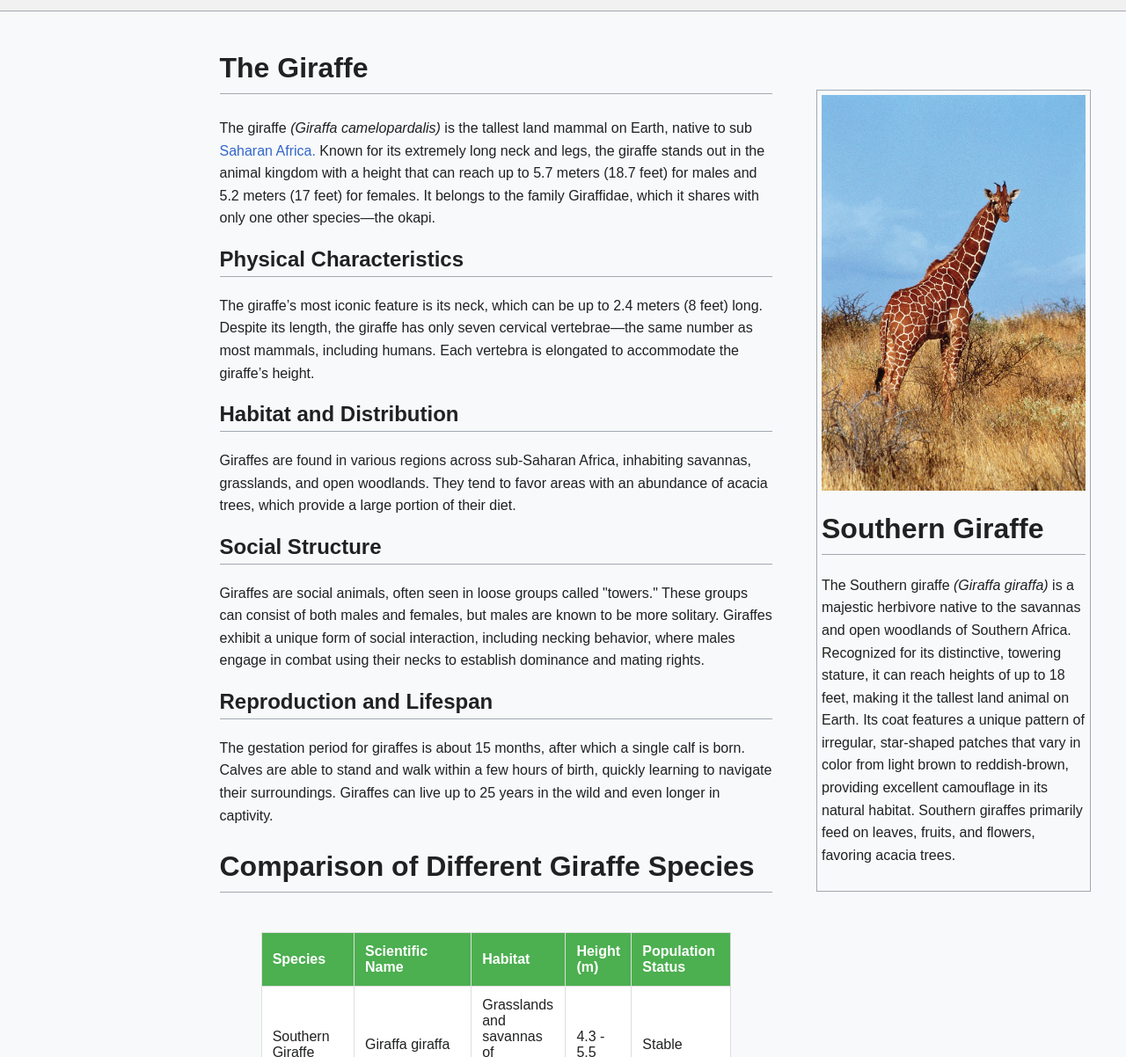
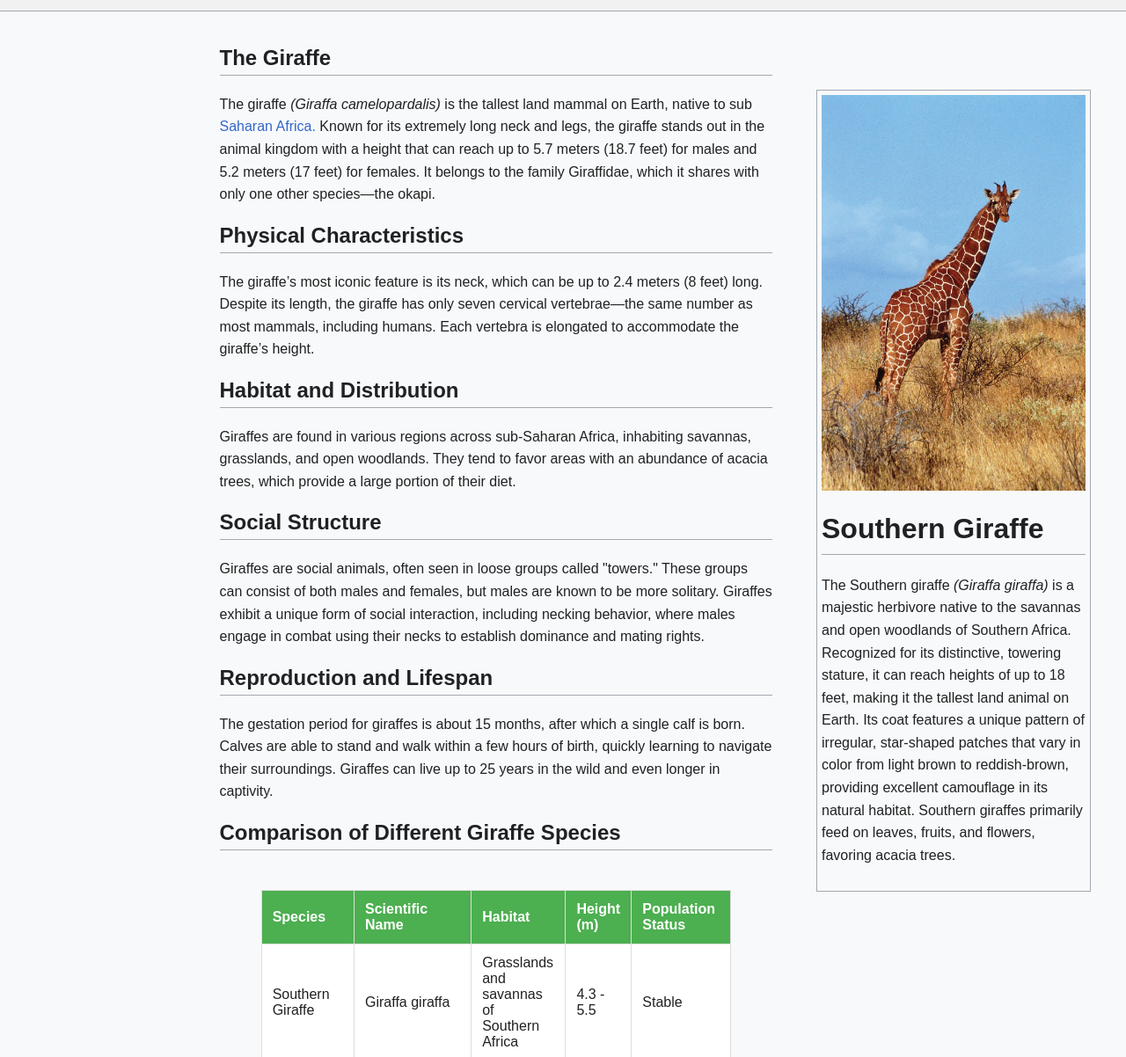
Before and after one commit to Nico-Hammer/Asssignment-1, a plain HTML site: page Assignemnt-2/korypedia.html in a window 1280 px wide. Shown: the part 98-1300 px from the top of the page at 88% size. Drawn offline with Linux system fonts and the light colour scheme.

Commit message:
Errors Fix

```diff
--- a/Assignemnt-2/korypedia.html
+++ b/Assignemnt-2/korypedia.html
@@ -56,7 +56,7 @@
     <!-- Main Content Section -->
     <main>
         <section id="giraffe">
-        <h1>The Giraffe </h1>
+        <h2>The Giraffe </h2>
         <p>
             The giraffe <em>(Giraffa camelopardalis)</em> is the tallest land mammal on Earth, native to sub <span>Saharan Africa.</span>
             Known for its extremely long neck and legs, the giraffe stands out in the animal kingdom with a height that
@@ -88,7 +88,7 @@
 
         <!--Table-->
         <section id="comparison">
-        <h1>Comparison of Different Giraffe Species</h1>
+        <h2>Comparison of Different Giraffe Species</h2>
         <table>
             <thead>
                 <tr>
@@ -140,6 +140,7 @@
     </section>
 
     <section id="multicol">
+        <h2>More Information</h2>
         <p>Giraffes are fascinating creatures and hold the title as the tallest land animals on Earth. Native to Africa, they can reach heights of up to 18 feet, with their necks alone measuring up to 6 feet. This unique anatomy allows them to reach leaves and twigs high up in trees, mainly from acacia species, which are out of reach for most other herbivores. Their long necks, however, don’t have more vertebrae than other mammals; instead, the vertebrae are much longer, giving them this impressive reach.</p>
         <p>Beyond their physical stature, giraffes have striking coats that feature unique patterns of spots. Each giraffe’s spot pattern is unique, similar to human fingerprints, helping them blend into the savanna. The spots not only provide camouflage but also play a role in thermoregulation, as each spot is a place where blood vessels are closer to the skin, allowing excess heat to dissipate. Socially, giraffes are known to form loose, open herds, usually without strong bonds, and can gather in groups of various sizes, often depending on food availability and predation threats.</p>
         <p>Giraffes have complex social behaviors and are known for their gentle nature. They communicate through infrasonic sounds, which are below the range of human hearing, helping them stay connected over long distances. Calves are born after a gestation period of about 15 months and can stand and walk within hours, a crucial survival skill. Unfortunately, giraffes face threats from habitat loss, poaching, and climate change, which have led to some populations becoming endangered. Conservation efforts are underway to help protect these extraordinary animals, ensuring they continue to roam the African landscapes.</p>
```
